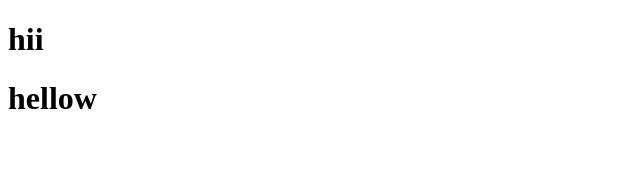
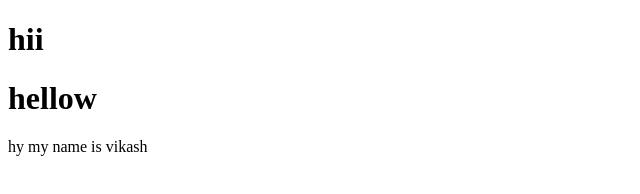
Before and after one commit to mynameisvikash/mic, a plain HTML site: page index.html in a window 1280 px wide. Shown: the whole page, without its empty margins (0-640 px from the left). Drawn offline with Linux system fonts and the light colour scheme.

Commit message:
Update index.html
create p

```diff
--- a/index.html
+++ b/index.html
@@ -8,6 +8,7 @@
 <body>
  <h1>hii</h1>
  <h1>hellow</h1>
+    <p>hy my name is vikash</p>
 
 </body>
 </html>
```
